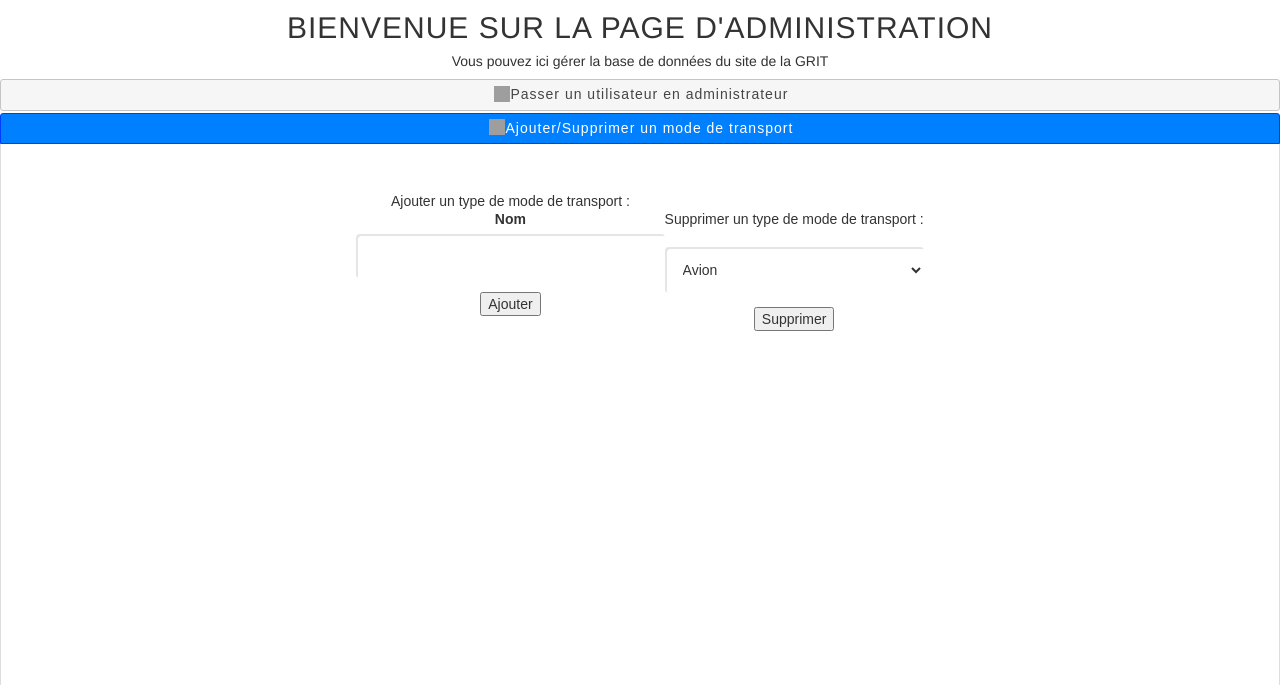
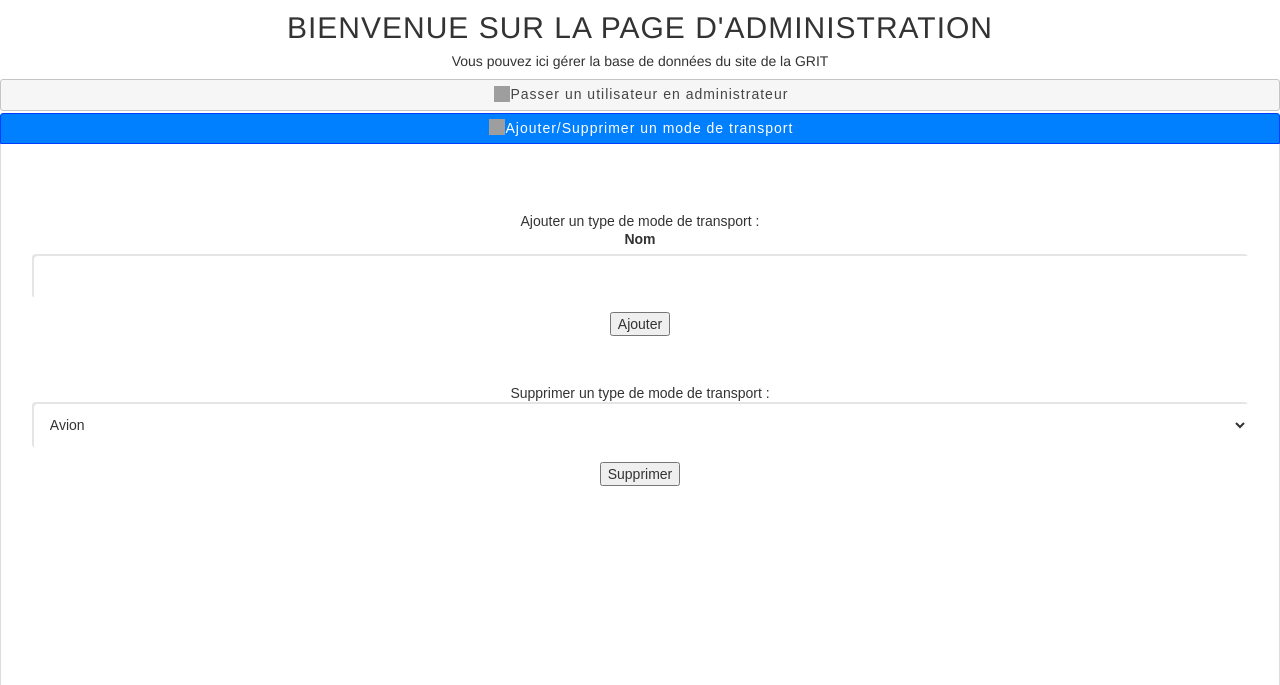
Before and after one commit to anthonyENAC/IENAC15, a PHP site: page /admin.php in a window 1280 px wide, after a click on "Ajouter/Supprimer un mode de transport". Shown: the part 149-834 px from the top of the page. Run offline with PHP 8.4, Linux system fonts and the light colour scheme; data comes from the database, SQL or seed files in the repository; some libraries are stand-ins or nearby versions; grey boxes are pictures that could not be loaded.

Commit message:
modif 22h05

```diff
--- a/admin.php
+++ b/admin.php
@@ -27,8 +27,6 @@ catch (Exception $e)
         });
     });
 </script>
-
-<body>
 
 <div id="accordion">
     <h3>Passer un utilisateur en administrateur</h3>
@@ -65,7 +63,7 @@ catch (Exception $e)
 
 
         <form id="supp_mode_type" method="post" action="submit.php">
-            </br>Supprimer un type de mode de transport :</br><br />
+            </br>Supprimer un type de mode de transport :</br>
             <select name="supp_type">
                 <?php
                 $reponse = $bdd->query('SELECT * FROM Mode_Type');
--- a/css/style.css
+++ b/css/style.css
@@ -351,11 +351,3 @@ input:-moz-placeholder,
     color: lightseagreen;
     font-size: 23px;
 }
-/*---------------------------- ADMIN ------------------------------------*/
-
-#ajout_mode_type {
-    display: table-cell;
-}
-#supp_mode_type {
-    display: table-cell;
-}
```
Also changed, not shown: contacts.php (+4 -4 lines), images/anthony_aman.jpg, images/guillaume_thirion.jpg, images/matthieu_gaulmin.jpg.
